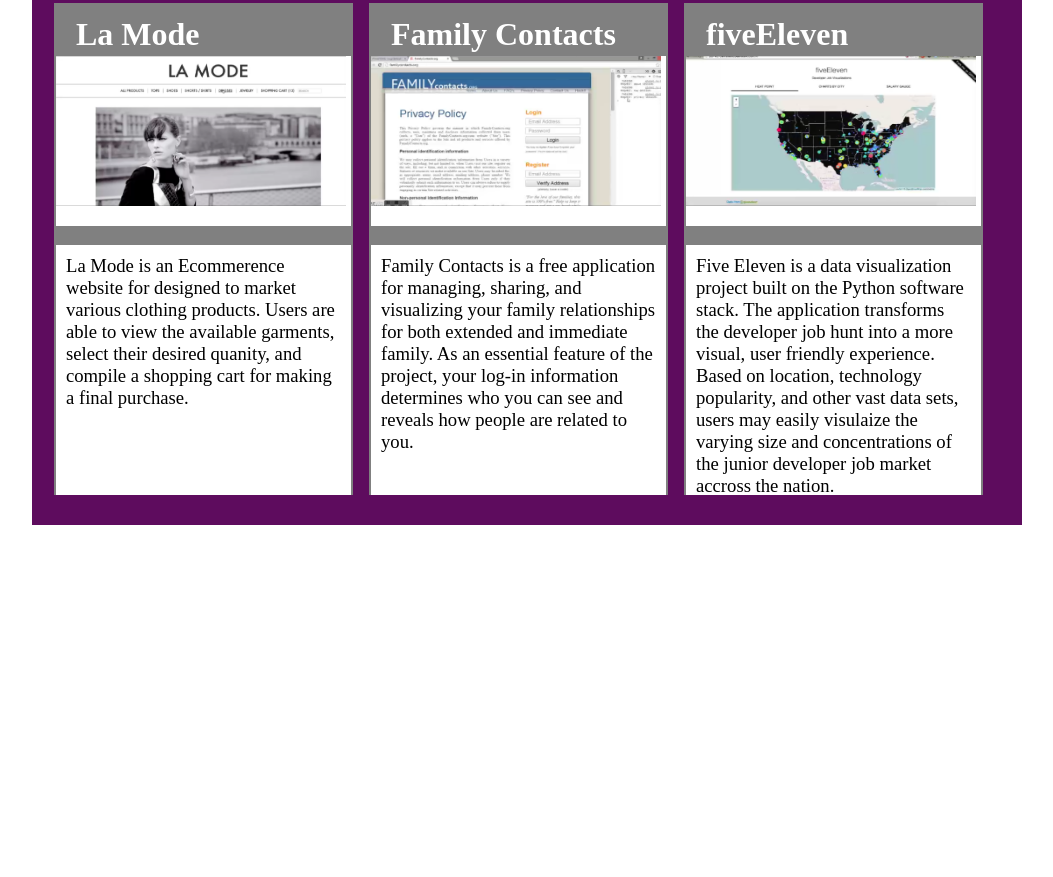
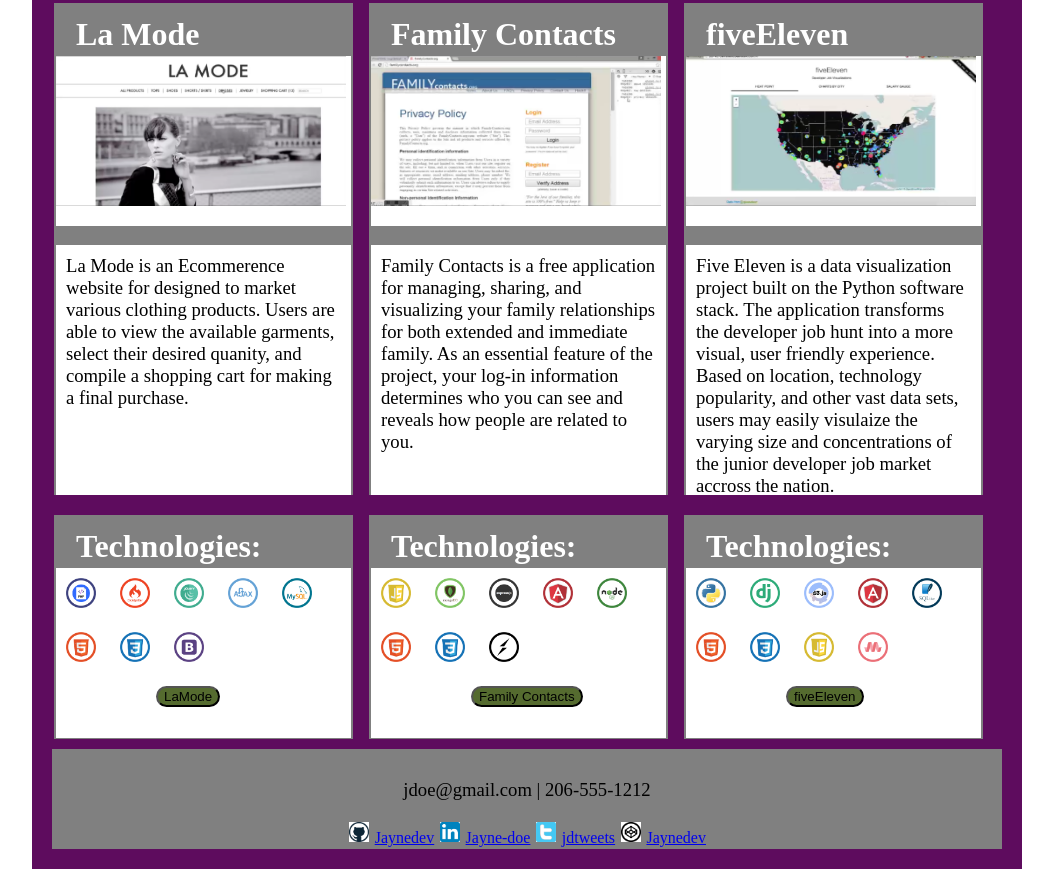
Before and after one commit to starxfighter/Portfolio, a plain HTML site: page index.html in a window 1280 px wide. Shown: the part 634-1511 px from the top of the page, without its empty margins (113-1166 px from the left). Before the commit the page ends 1167 px from the top, so only its background shows below. Drawn offline with Linux system fonts and the light colour scheme.

Commit message:
Final portfolio project

```diff
--- a/index.html
+++ b/index.html
@@ -64,8 +64,63 @@
                 </p>
             </div>
         </div>
-        <div id="techboxes">
+        <div class="techboxes">
+            <h4>Technologies:</h4>
+            <div id="lamode">
+                <img class="logo" src="Images/php.png" alt="PHP">
+                <img class="logo" src="Images/codeigniter.png" alt="CodeIgniter">
+                <img class="logo" src="Images/jQuery.png" alt="jQuery">
+                <img class="logo" src="Images/ajax.png" alt="Ajax">
+                <img class="logo" src="Images/mysql.png" alt="MySql">
+                <img class="logo" src="Images/HTML.png" alt="HTML">
+                <img class="logo" src="Images/CSS.png" alt="CSS">
+                <img class="logo" src="Images/bootstrap.png" alt="Bootstrap">
+                <input class="button" type="submit" value="LaMode">
+            </div>
 
+        </div>
+        <div class="techboxes">
+            <h4>Technologies:</h4>
+            <div id="lamode">
+                <img class="logo" src="Images/JavaScript.png" alt="JavaScript">
+                <img class="logo" src="Images/mongodb.png" alt="MongoDB">
+                <img class="logo" src="Images/expressjs.png" alt="ExpressJS">
+                <img class="logo" src="Images/angular.png" alt="Angular">
+                <img class="logo" src="Images/nodejs.png" alt="NodeJS">
+                <img class="logo" src="Images/HTML.png" alt="HTML">
+                <img class="logo" src="Images/CSS.png" alt="CSS">
+                <img class="logo" src="Images/socket.png" alt="Socket">
+                <input class="button" type="submit" value="Family Contacts">
+            </div>
+
+        </div>
+        <div class="techboxes">
+            <h4>Technologies:</h4>
+            <div id="lamode">
+                <img class="logo" src="Images/python.png" alt="Python">
+                <img class="logo" src="Images/django.png" alt="Django">
+                <img class="logo" src="Images/d3.png" alt="D3">
+                <img class="logo" src="Images/angular.png" alt="Angular">
+                <img class="logo" src="Images/sqlite.png" alt="Sqlite">
+                <img class="logo" src="Images/HTML.png" alt="HTML">
+                <img class="logo" src="Images/CSS.png" alt="CSS">
+                <img class="logo" src="Images/javascript.png" alt="JavaScript">
+                <img class="logo" src="Images/materialize.png" alt="Materialize">
+                <input class="button" type="submit" value="fiveEleven">
+            </div>
+        </div>
+        <div class="footer">
+            <p class="contactinfo">jdoe@gmail.com | 206-555-1212</p>
+            <p class="contactinfo">
+                <img class="flogo" src="Images/github.png" alt="GitHub">
+                <a href="www.github.com">Jaynedev</a>
+                <img class="flogo" src="Images/linkedin.png" alt="LinkedIn">
+                <a href="www.linkedin.com">Jayne-doe</a>
+                <img class="flogo" src="Images/twitter.png" alt="Twitter">
+                <a href="www.twitter.com">jdtweets</a>
+                <img class="flogo" src="Images/codepen.png" alt="Code Pen">
+                <a href="www.codepen.com">Jaynedev</a>
+            </p>
         </div>
 
     </div>
--- a/style.css
+++ b/style.css
@@ -106,3 +106,51 @@ p{
     padding: 2px;
     vertical-align: top;
 }
+.techboxes{
+    width: 295px;
+    height: 220px;
+    display: inline-block;
+    background-color: grey;
+    margin-top: 10px;
+    margin-left: 2px;
+    margin-bottom:10px;
+    margin-right: 10px;
+    padding: 2px;
+    vertical-align: top;
+}
+.logo{
+    width: 30px;
+    height: 30px;
+    margin: 10px;
+}
+.button{
+    background-color: darkolivegreen;
+    border-radius: 20px;
+    display: block;
+    margin-top: 10px;
+    margin-bottom: 10px;
+    margin-left: 100px;
+
+}
+.footer{
+    background-color: grey;
+    background-blend-mode: hue;
+    margin: 0px auto;
+    padding: 20px;
+    display: block;
+    height: 60px;
+}
+.footer .contactinfo{
+    text-align: center;
+    margin: 0px;
+
+}
+.flogo{
+    width: 20px;
+    height: 20px;
+    margin: 1px;
+}
+.contactinfo a{
+    font-size: 12pt;
+    text-decoration: underline;
+}
```
